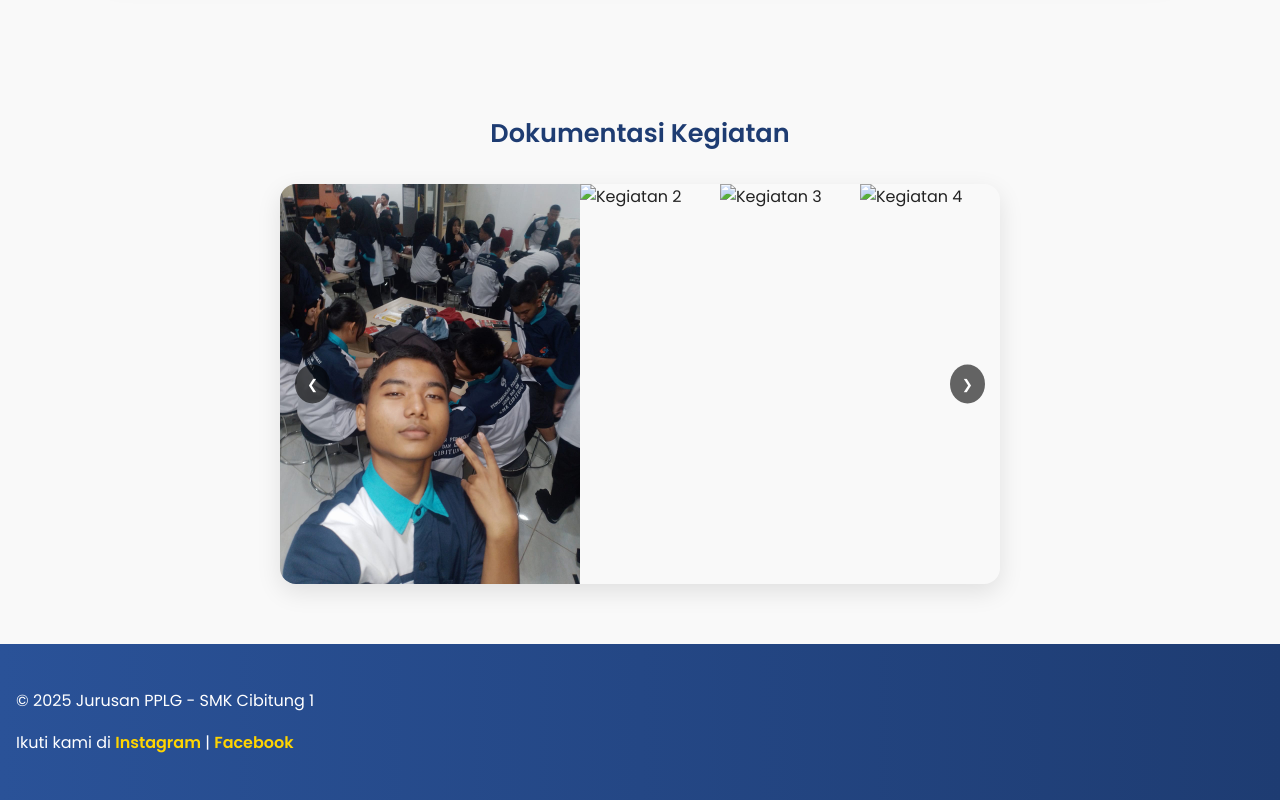
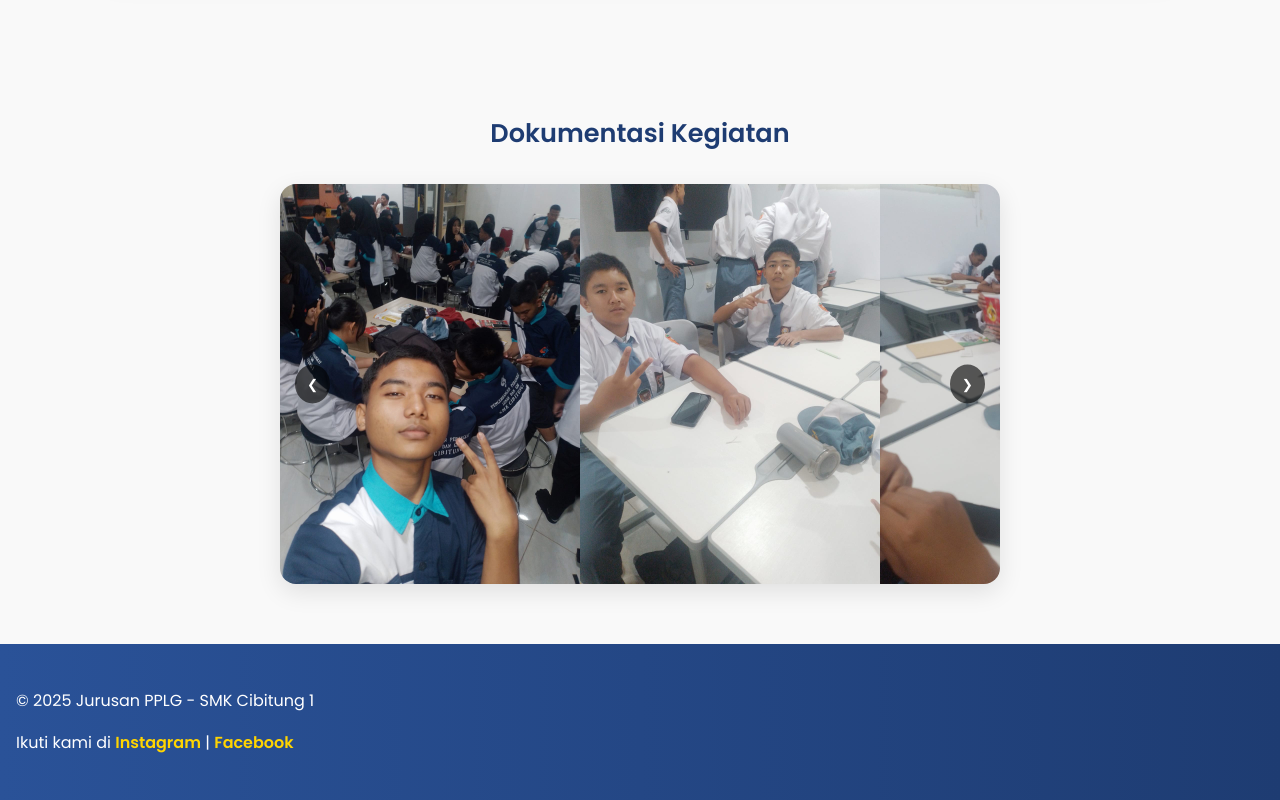
Before and after one commit to arjmoderator-ship-it/JURUSAN-PENGEMBANGAN-PERANGKAT-LUNAK-DAN-GIM, a plain HTML site: page index.html in a window 1280 px wide. Shown: the part 2962-3762 px from the top of the page. Drawn offline with Linux system fonts and the light colour scheme.

Commit message:
Update index.html

```diff
--- a/index.html
+++ b/index.html
@@ -162,9 +162,9 @@
     <div class="doc-slider">
       <div class="doc-slides">
         <img src="foto sendiri.jpeg" alt="Kegiatan 1">
-        <img src="images/doc2.jpg" alt="Kegiatan 2">
-        <img src="images/doc3.jpg" alt="Kegiatan 3">
-        <img src="images/doc4.jpg" alt="Kegiatan 4">
+        <img src="39e1a97c-959a-44a4-a098-93b5f9af3b36.jpeg" alt="Kegiatan 2">
+        <img src="19372e48-382f-4e5a-bb55-d6d2bf0c6fec.jpeg" alt="Kegiatan 3">
+        <img src="1f3948eb-1719-4615-a314-2af454b6b004.jpeg" alt="Kegiatan 4">
       </div>
       <button class="prev" onclick="moveDoc(-1)">&#10094;</button>
       <button class="next" onclick="moveDoc(1)">&#10095;</button>
```
